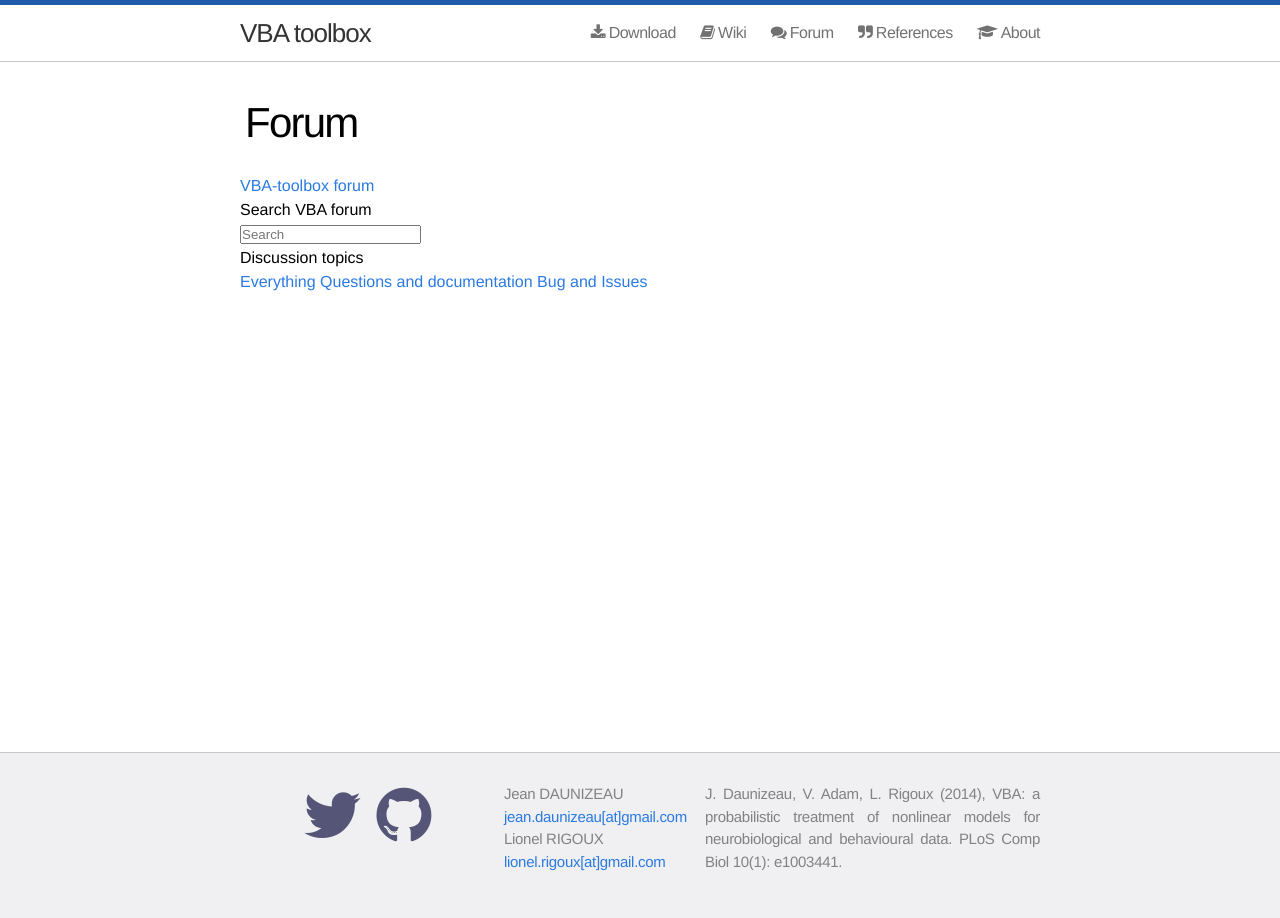
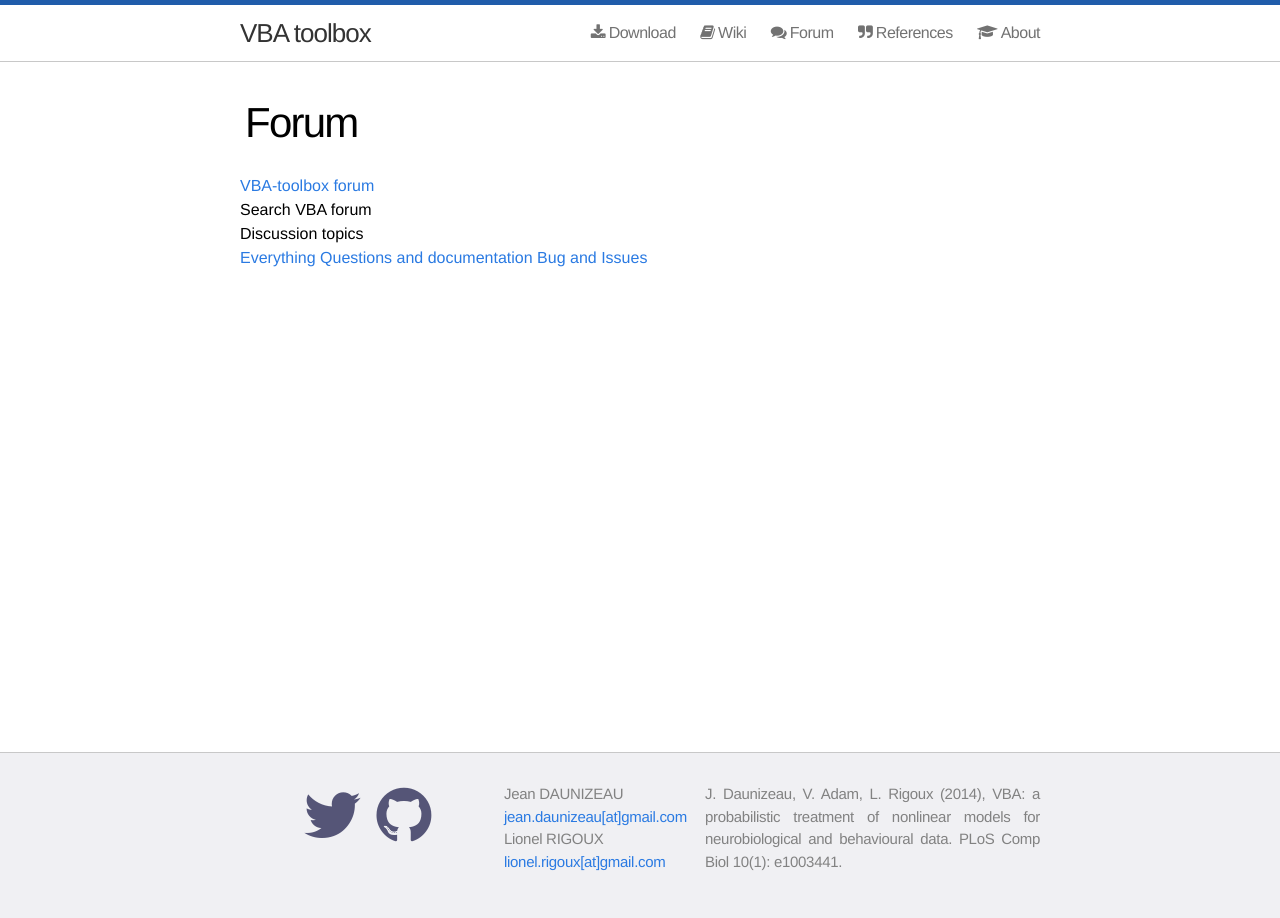
Before and after one commit to MBB-team/VBA-toolbox, a Jekyll site: the page built from forum/index.html, in a window 1280 px wide. Built offline with Jekyll 4.4.1, drawn with Linux system fonts in a browser that asks for light colours; nearby versions of some CDN libraries.

Commit message:
Update index.html

```diff
--- a/forum/index.html
+++ b/forum/index.html
@@ -9,9 +9,7 @@ title: Forum
 <!-- custom sidebar -->
 
     <div class="m-h3">Search VBA forum</div>
-    <div class="m-search" id="m-search">
-        <input type="text" name="q" placeholder="Search">
-    </div>
+    <div class="m-search" id="m-search"></div>
 
    <div class="m-h3"> Discussion topics</div>
     <a href="#!/">Everything</a>
```
